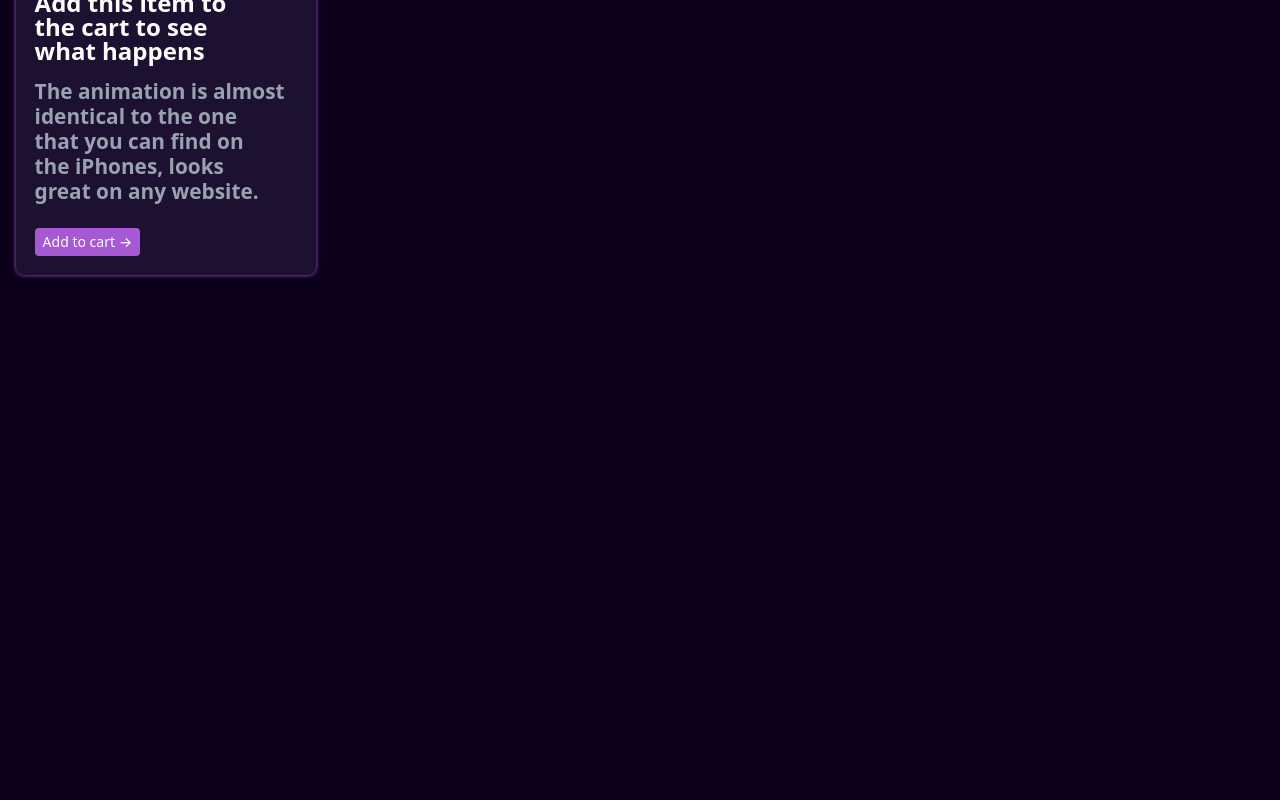
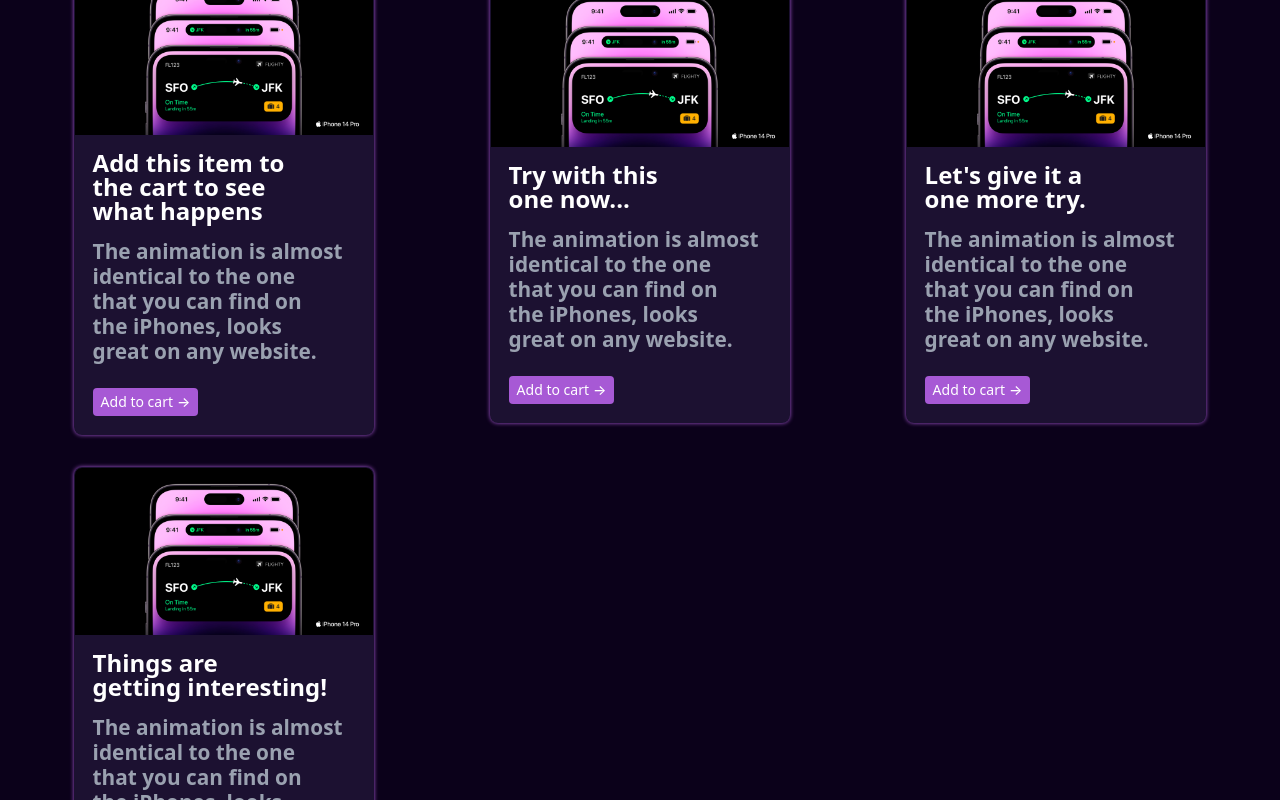
Before and after one commit to yefreescoding/react-dynamic-island, a React (Vite) app: page / in a window 1280 px wide. Shown: the part 1580-2380 px from the top of the page. Before the commit the page ends 1935 px from the top, so only its background shows below. Built offline with nearby package versions, Linux system fonts and the light colour scheme.

Commit message:
feat: created AppContext component

```diff
--- a/src/App.tsx
+++ b/src/App.tsx
@@ -3,14 +3,18 @@ import Body from "./component/Body";
 import "./app.scss";
 import CardsContainer from "./component/CardsContainer";
 
+import { AppProvider } from "./context/AppContext";
+
 function App() {
   return (
+    <AppProvider>
       <div className="wrapper">
         <DynamicIsland />
         <Body>
           <CardsContainer />
         </Body>
       </div>
+    </AppProvider>
   );
 }
 
--- a/src/app.scss
+++ b/src/app.scss
@@ -55,7 +55,7 @@
   .cover_img {
     position: relative;
     border-radius: 10px;
-    height: 50dvh;
+    height: 70dvh;
 
     &::after,
     &::before {
@@ -92,6 +92,15 @@
   .card_container {
     width: 100%;
   }
+}
+
+// ======= Card Container ========
+
+.card_container {
+  display: grid;
+  grid-template-columns: repeat(auto-fit, minmax(min(100%, 22em), 1fr));
+  place-items: center;
+  row-gap: 2rem;
 }
 
 // ======= Input Styles ========
@@ -145,7 +154,7 @@ input:hover {
   background-color: var(--primary);
   box-shadow: 0 0 4px 0 var(--secondary);
   border: 1px solid transparent;
-  height: fit-content;
+  // height: fit-content;
 
   .image {
     object-fit: cover;
--- a/src/component/CardsContainer.tsx
+++ b/src/component/CardsContainer.tsx
@@ -1,14 +1,16 @@
 // import { useEffect } from "react";
 import Card from "./Cards";
 
+import { AppContext } from "../context/AppContext";
+import { useContext } from "react";
+
 export default function CardsContainer() {
+  const { state } = useContext(AppContext);
   return (
     <div className="card_container">
-      <Card
-        title="Add this item to the cart to see what happens"
-        image="/cover-img.webp"
-        text="The animation is almost identical to the one that you can find on the iPhones, looks great on any website."
-      />
+      {state.data.map((card) => (
+        <Card title={card.title} image={card.image} text={card.text} />
+      ))}
     </div>
   );
 }
--- /dev/null
+++ b/src/context/AppContext.tsx
@@ -0,0 +1,72 @@
+import React, { Dispatch, createContext, useReducer } from "react";
+
+type AppState = {
+  data: {
+    id: number;
+    title: string;
+    image: string;
+    text: string;
+  }[];
+};
+
+type AppAction = {
+  type: string;
+  payload?: undefined; // Include other relevant properties if needed
+};
+
+const AppReducer = (state: AppState, action: AppAction) => {
+  switch (action.type) {
+    default:
+      return state;
+  }
+};
+
+const initialState: AppState = {
+  data: [
+    {
+      id: 1,
+      title: "Add this item to the cart to see what happens",
+      image: "/cover-img.webp",
+      text: "The animation is almost identical to the one that you can find on the iPhones, looks great on any website.",
+    },
+    {
+      id: 2,
+      title: "Try with this one now...",
+      image: "/cover-img.webp",
+      text: "The animation is almost identical to the one that you can find on the iPhones, looks great on any website.",
+    },
+    {
+      id: 3,
+      title: "Let's give it a one more try.",
+      image: "/cover-img.webp",
+      text: "The animation is almost identical to the one that you can find on the iPhones, looks great on any website.",
+    },
+    {
+      id: 4,
+      title: "Things are getting interesting!",
+      image: "/cover-img.webp",
+      text: "The animation is almost identical to the one that you can find on the iPhones, looks great on any website.",
+    },
+  ],
+};
+
+export const AppContext = createContext<{
+  state: AppState;
+  dispatch: Dispatch<AppAction>;
+}>({
+  state: initialState,
+  dispatch: () => undefined,
+});
+
+interface AppProviderProps {
+  children: React.ReactNode;
+}
+
+export const AppProvider = ({ children }: AppProviderProps) => {
+  const [state, dispatch] = useReducer(AppReducer, initialState);
+  return (
+    <AppContext.Provider value={{ state, dispatch }}>
+      {children}
+    </AppContext.Provider>
+  );
+};
```
Lines whose indentation alone changed are shown as unchanged.
